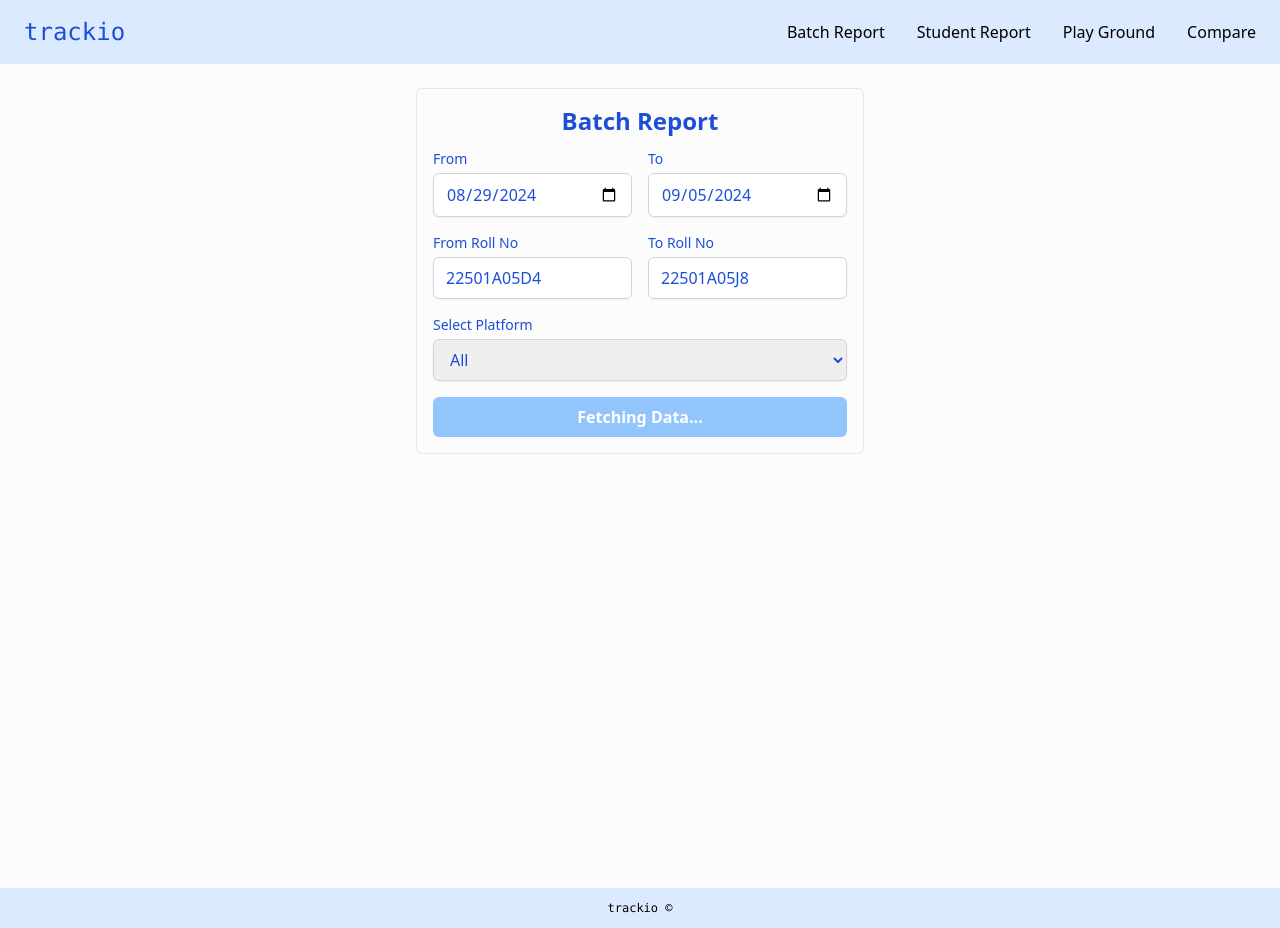
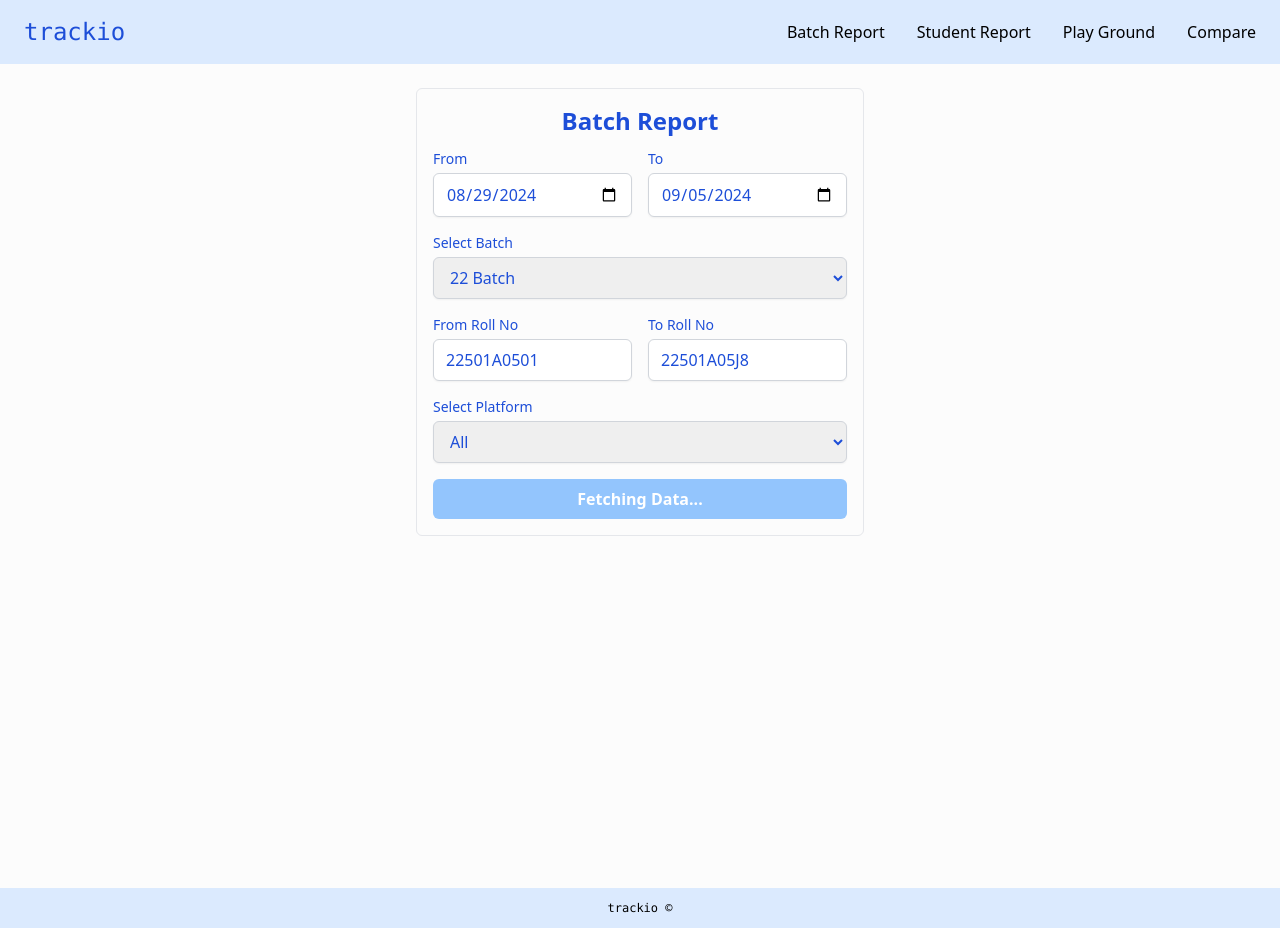
Before and after one commit to pavancos/trackCP, a React (Vite) app: page /batchreport in a window 1280 px wide. Built offline with nearby package versions, Linux system fonts and the light colour scheme; no server answers; a web font is replaced by a local one.

Commit message:
feat: added batches 21,22 into student, batch reports

```diff
--- a/src/App.jsx
+++ b/src/App.jsx
@@ -8,19 +8,30 @@ import RefreshDB from './components/refreshdb/RefreshDB';
 import Home from './components/home/Home';
 import Layout from './Layout';
 import { useEffect, useState } from 'react';
-import { fetchFromDB } from './functions/fetchFromDB/fetchFromDB';
+import { fetchFromDB,fetch21BatchData,fetch22BatchData } from './functions/fetchFromDB/fetchFromDB';
 import PlayGround from './components/Play/PlayGround';
 import Play from './components/playground/Play';
 import Compare from './components/compare/Compare';
 
 function App() {
   const [studentsInfo, setstudentsInfo] = useState([]);
+  const [Batch21Data, setBatch21Data] = useState([]);
+  const [Batch22Data, setBatch22Data] = useState([]);
   const [isFetchedFromAPI, setIsFetchedFromAPI] = useState(false);
-  useEffect(() => {
-    fetchFromDB(setstudentsInfo).then(() => {
-      setIsFetchedFromAPI(true);
+  // useEffect(() => {
+  //   fetchFromDB(setstudentsInfo).then(() => {
+  //     setIsFetchedFromAPI(true);
+  //   });
+  // }, []);
+
+  // Getting data of Batches 21,22
+  useEffect(()=>{
+    fetch21BatchData(setBatch21Data).then(()=>{
+      fetch22BatchData(setBatch22Data).then(async()=>{
+        setIsFetchedFromAPI(true);
+      });
     });
-  }, []);
+  },[])
 
   const browserRouter = createBrowserRouter([
     {
@@ -34,14 +45,14 @@ function App() {
         {
           path: 'batchreport',
           element: <BatchReport
-            studentsInfo={studentsInfo}
+            studentsInfo={{Batch21Data,Batch22Data}}
             isFetchedFromAPI={isFetchedFromAPI}
             />
           },
           {
             path: 'studentreport',
             element: <UserForm
-            studentsInfo={studentsInfo}
+            studentsInfo={[...Batch21Data,...Batch22Data]}
             isFetchedFromAPI={isFetchedFromAPI}
           />
         },
--- a/src/components/batchReport/BatchReport.jsx
+++ b/src/components/batchReport/BatchReport.jsx
@@ -1,4 +1,4 @@
-import React from 'react'
+import React, { useEffect } from 'react'
 import { useState, Suspense } from 'react'
 import { useForm } from 'react-hook-form';
 import ExportToXlxs from '../../functions/ExportToXlxs';
@@ -10,9 +10,17 @@ import { data } from 'autoprefixer';
 // import notify from '../toasts/notify';
 
 function BatchReport({ studentsInfo, isFetchedFromAPI }) {
+    console.log('studentsInfo: ', studentsInfo);
+
+    // const [studentInfo, setStudentInfo] = useState([]);
 
     const [areThereAnyContests, setAreThereAnyContests] = useState(false);
     const [isTheDataAvailable, setIsTheDataAvailable] = useState(true);
+
+    const [batchNumber, setBatchNumber] = useState('batch22');
+
+    const [fromRollForm, setFromRoll] = useState('22501A0501');
+    const [toRollForm, setToRoll] = useState('22501A05J8');
 
 
     const { register, handleSubmit } = useForm();
@@ -49,24 +57,36 @@ function BatchReport({ studentsInfo, isFetchedFromAPI }) {
     }
 
     async function handleFormSubmit(dataFromForm) {
+        try{
+
             console.log('dataFromForm: ', dataFromForm);
-        // FILTER STUDENTS ACCORDING TO ROLL NO ACCORDING TO LAST 2 VALUES
+            let studentsData;
+            if(dataFromForm.batch=='batch21'){
+                studentsData = studentsInfo.Batch21Data;
+            }else{
+                studentsData = studentsInfo.Batch22Data;
+            }
+            // FILTER STUDENTS ACCORDING TO ROLL NO
             let fromRoll = dataFromForm.fromroll;
             let toRoll = dataFromForm.toroll;
-        let students = studentsInfo.filter((student) => {
+            let students = studentsData.filter((student) => {
                 let roll = student.roll;
-            let rollNo = roll.split('A')[1];
+                let fromRollFormatted = fromRoll.toUpperCase();
+                let toRollFormatted = toRoll.toUpperCase();
+                return roll >= fromRollFormatted && roll <= toRollFormatted;
+            });
 
-            return rollNo >= fromRoll.split('A')[1] && rollNo <= toRoll.split('A')[1];
-        });
+            // console.log('students: ', students);
+
             let filteredContests = await students.map(async (student) => {
+                // console.log('student: ', student);
 
                 return {
                     student,
                     contests: {
-                    leetcode: filterLeetcode(dataFromForm.from, dataFromForm.to, student.leetcode.data.userContestRankingHistory),
-                    codechef: filterCodechef(dataFromForm.from, dataFromForm.to, student.codechef.newAllRating),
-                    codeforces: filterCodeforces(dataFromForm.from, dataFromForm.to, student.codeforces.attendedContests)
+                        leetcode: filterLeetcode(dataFromForm.from, dataFromForm.to, student.leetcode?.data?.userContestRankingHistory || []),
+                        codechef: filterCodechef(dataFromForm.from, dataFromForm.to, student.codechef?.newAllRating || []),
+                        codeforces: filterCodeforces(dataFromForm.from, dataFromForm.to, student.codeforces?.attendedContests || [])
                     }
                 };
             });
@@ -102,7 +122,22 @@ function BatchReport({ studentsInfo, isFetchedFromAPI }) {
                 contest.contests.codeforces.length > 0
             );
             setHasCodeforces(HasCodeforces);
+        }catch(error){
+            console.log(error);
         }
+    }
+
+    useEffect(() => {
+        console.log("batchNumber: ", batchNumber);
+        if (batchNumber == 'batch21') {
+            setFromRoll('21501A0501');
+            setToRoll('21501A05J7');
+        }
+        else if (batchNumber == 'batch22') {
+            setFromRoll('22501A0501');
+            setToRoll('22501A05J8');
+        }
+    }, [batchNumber]);
 
 
 
@@ -133,21 +168,43 @@ function BatchReport({ studentsInfo, isFetchedFromAPI }) {
                         />
                     </div>
                 </div>
+                {/* Select which Batch */}
+                <div>
+                    <label className="labelText">Select Batch</label>
+                    <select
+                        className="textInputBox mb-4"
+                        {...register('batch')}
+                        defaultValue={"batch22"}
+                        onChange={(e) => {
+                            setBatchNumber(e.target.value);
+                        }}
+                    >
+                        <option value="batch22">22 Batch</option>
+                        <option value="batch21">21 Batch</option>
+                    </select>
+                </div>
                 <div className="flex-row flex justify-between">
                     <div className="mb-4 w-1/2 pr-2">
                         <label htmlFor="fromroll" className="labelText">From Roll No</label>
-                        <input type="text" id="fromroll" defaultValue="22501A05D4" className='textInputBox' {...register('fromroll')} onInput={(e) => e.target.value = e.target.value.toUpperCase()} />
+                        <input
+                            type="text" id="fromroll" value={fromRollForm}
+                            className='textInputBox' {...register('fromroll')}
+                            onInput={(e) => e.target.value = e.target.value.toUpperCase()}
+                            onChange={(e)=>{setFromRoll(e.target.value)}}
+                        />
                     </div>
                     <div className="mb-4 w-1/2 pl-2">
                         <label htmlFor="toroll" className="labelText">To Roll No</label>
                         <input
-                            type="text" id="toroll" defaultValue="22501A05J8"
+                            type="text" id="toroll" value={toRollForm}
                             className='textInputBox'
                             {...register('toroll')}
                             onInput={(e) => e.target.value = e.target.value.toUpperCase()}
+                            onChange={(e)=>{setToRoll(e.target.value)}}
                         />
                     </div>
                 </div>
+
                 {/* Select which platform to display */}
                 <div>
                     <label className="labelText">Select Platform</label>
@@ -178,15 +235,15 @@ function BatchReport({ studentsInfo, isFetchedFromAPI }) {
                 {
                     isSubmitted &&
                     areThereAnyContests &&
-                    (whtplatform === 'all' || (whtplatform==='leetcode' && hasLeetcode) || (whtplatform==='codechef' && hasCodechef) || (whtplatform==='codeforces' && hasCodeforces)) &&
+                    (whtplatform === 'all' || (whtplatform === 'leetcode' && hasLeetcode) || (whtplatform === 'codechef' && hasCodechef) || (whtplatform === 'codeforces' && hasCodeforces)) &&
 
 
 
                     <button
                         onClick={() => ExportToXlxs(filteredContests, whtplatform)}
-                        className={`
-                 btnSubmit w-full mt-2
-                `}
+                        className={
+                            `btnSubmit w-full mt-2`
+                        }
                     >
                         Download .xlsx
                     </button>
```
Lines whose indentation alone changed are shown as unchanged.
